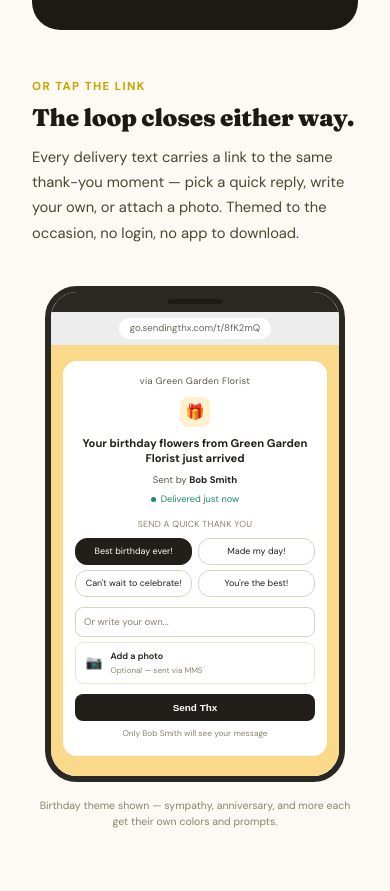
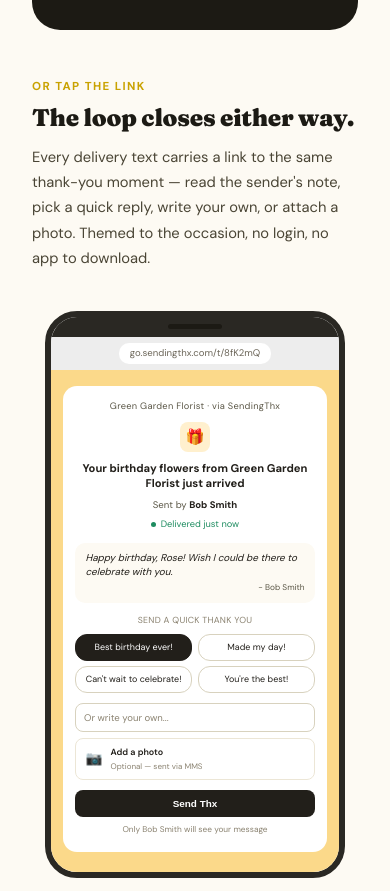
Before and after one commit to gjanson4-commits/sendingthx-site, a plain HTML site: page index.html in a window 390 px wide. Shown: the part 6353-7244 px from the top of the page. Drawn offline with nearby package versions, Linux system fonts and the light colour scheme; a script that the page names is missing.

Commit message:
Homepage link-page phone: show sender's note

```diff
--- a/index.html
+++ b/index.html
@@ -177,6 +177,9 @@ a{color:inherit}
 .lp-sender strong{color:#221F1A}
 .lp-delivered{display:flex;align-items:center;justify-content:center;gap:.3rem;font-size:.58rem;color:#1E8C60;margin-bottom:.7rem}
 .lp-dot{width:5px;height:5px;border-radius:50%;background:#1E8C60}
+.lp-note{background:#FDFAF3;border-radius:10px;padding:.5rem .65rem;margin-bottom:.7rem}
+.lp-note-text{font-size:.62rem;font-style:italic;color:#221F1A;line-height:1.45;margin-bottom:.15rem}
+.lp-note-from{font-size:.52rem;color:#5A5646;text-align:right}
 .lp-cta-label{text-align:center;font-size:.55rem;letter-spacing:.03em;color:#8A8270;margin-bottom:.45rem}
 .lp-chips{display:grid;grid-template-columns:1fr 1fr;gap:.35rem;margin-bottom:.65rem}
 .lp-chip{border:1px solid #D8D2BE;border-radius:12px;padding:.35rem .2rem;text-align:center;font-size:.56rem;color:#221F1A}
@@ -514,7 +517,7 @@ footer{border-top:1px solid var(--cream-border);padding:3rem 2rem 2.5rem;margin-
     <div class="linkpage-copy">
       <div class="section-eyebrow" style="text-align:left;margin-bottom:.5rem">Or tap the link</div>
       <h3>The loop closes either way.</h3>
-      <p>Every delivery text carries a link to the same thank-you moment — pick a quick reply, write your own, or attach a photo. Themed to the occasion, no login, no app to download.</p>
+      <p>Every delivery text carries a link to the same thank-you moment — read the sender's note, pick a quick reply, write your own, or attach a photo. Themed to the occasion, no login, no app to download.</p>
     </div>
     <div class="linkpage-phone-wrap">
       <div class="phone-frame" style="max-width:300px">
@@ -522,11 +525,12 @@ footer{border-top:1px solid var(--cream-border);padding:3rem 2rem 2.5rem;margin-
         <div class="lp-browser-bar"><span class="lp-url">go.sendingthx.com/t/8fK2mQ</span></div>
         <div class="lp-page">
           <div class="lp-card">
-            <p class="lp-eyebrow">via Green Garden Florist</p>
+            <p class="lp-eyebrow">Green Garden Florist · via SendingThx</p>
             <div class="lp-icon">🎁</div>
             <h4 class="lp-h1">Your birthday flowers from Green Garden Florist just arrived</h4>
             <p class="lp-sender">Sent by <strong>Bob Smith</strong></p>
             <div class="lp-delivered"><span class="lp-dot"></span>Delivered just now</div>
+            <div class="lp-note"><p class="lp-note-text">Happy birthday, Rose! Wish I could be there to celebrate with you.</p><p class="lp-note-from">- Bob Smith</p></div>
             <p class="lp-cta-label">SEND A QUICK THANK YOU</p>
             <div class="lp-chips">
               <div class="lp-chip lp-chip-selected">Best birthday ever!</div>
```
